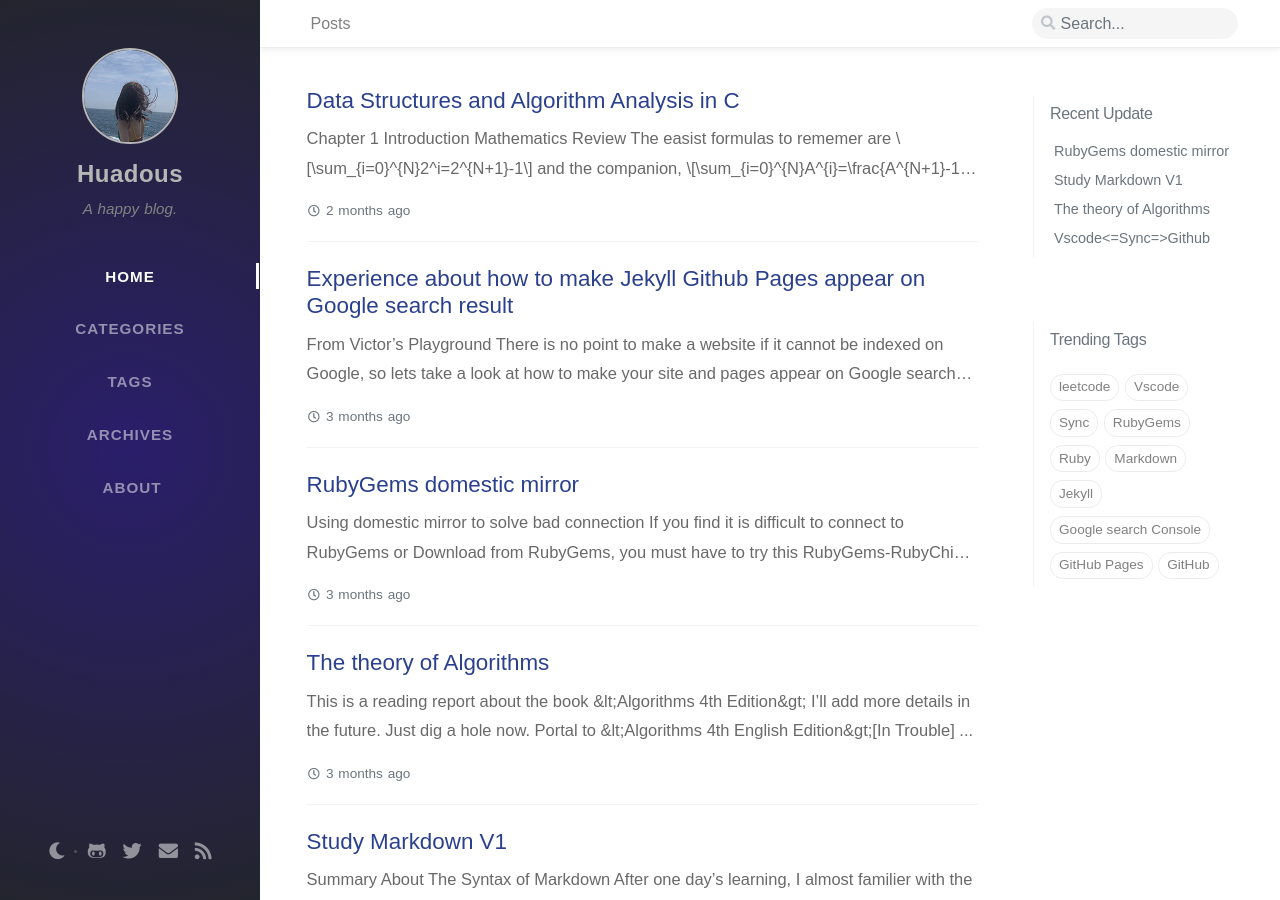
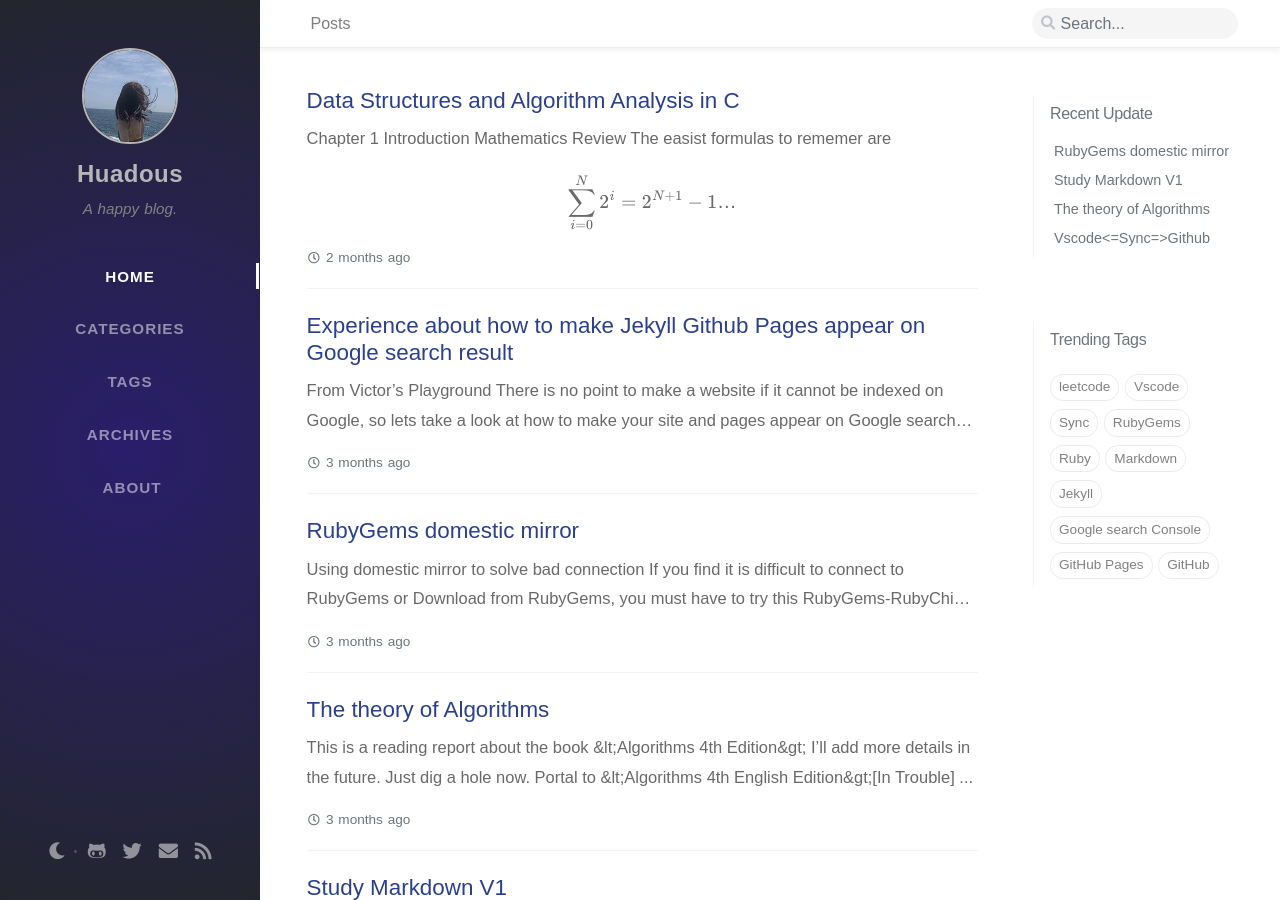
Before and after one commit to Huadous/huadous.github.io, a Jekyll site: the page built from index.html, in a window 1280 px wide and 900 px high. Built offline with Jekyll 4.4.1, drawn with Linux system fonts in a browser that asks for light colours; nearby versions of some CDN libraries; some web fonts are replaced; formulas are drawn with MathJax 3; the list of posts is cut into pages by our own code; comment, search, counter and statistics services are not loaded; part of the change alters nothing that is shown.

```diff
--- a/_includes/head.html
+++ b/_includes/head.html
@@ -6,9 +6,20 @@
   MIT License
 -->
 
+
 <head>
   <meta http-equiv="Content-Type" content="text/html; charset=UTF-8">
   <meta name="viewport" content="width=device-width, initial-scale=1, shrink-to-fit=no">
+<!-- 数学公式 -->
+<script src="https://cdn.mathjax.org/mathjax/latest/MathJax.js?config=TeX-AMS-MML_HTMLorMML" type="text/javascript"></script>
+<script type="text/x-mathjax-config">
+  MathJax.Hub.Config({
+    tex2jax: {
+      skipTags: ['script', 'noscript', 'style', 'textarea', 'pre'],
+      inlineMath: [['$','$']]
+    }
+  });
+</script>
 
   <title>
   {%- if page.layout == "home" -%}
```
